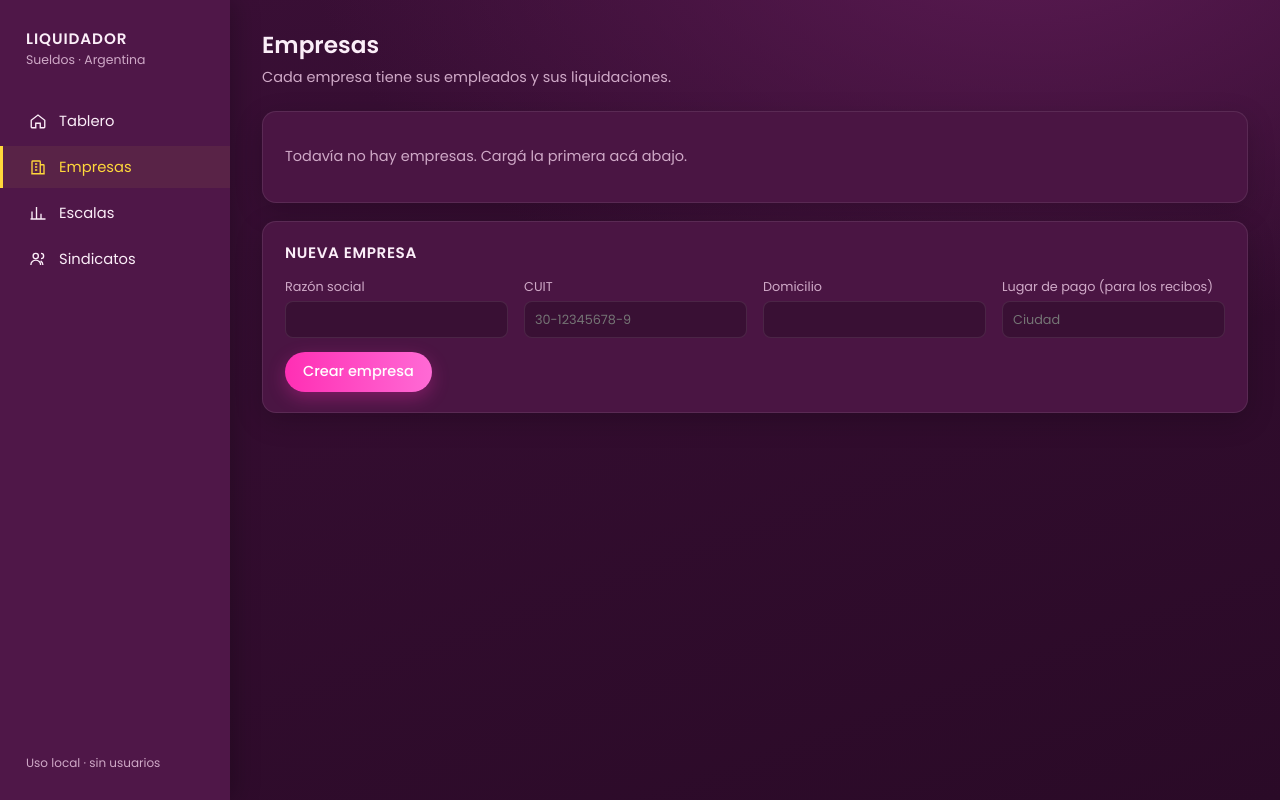
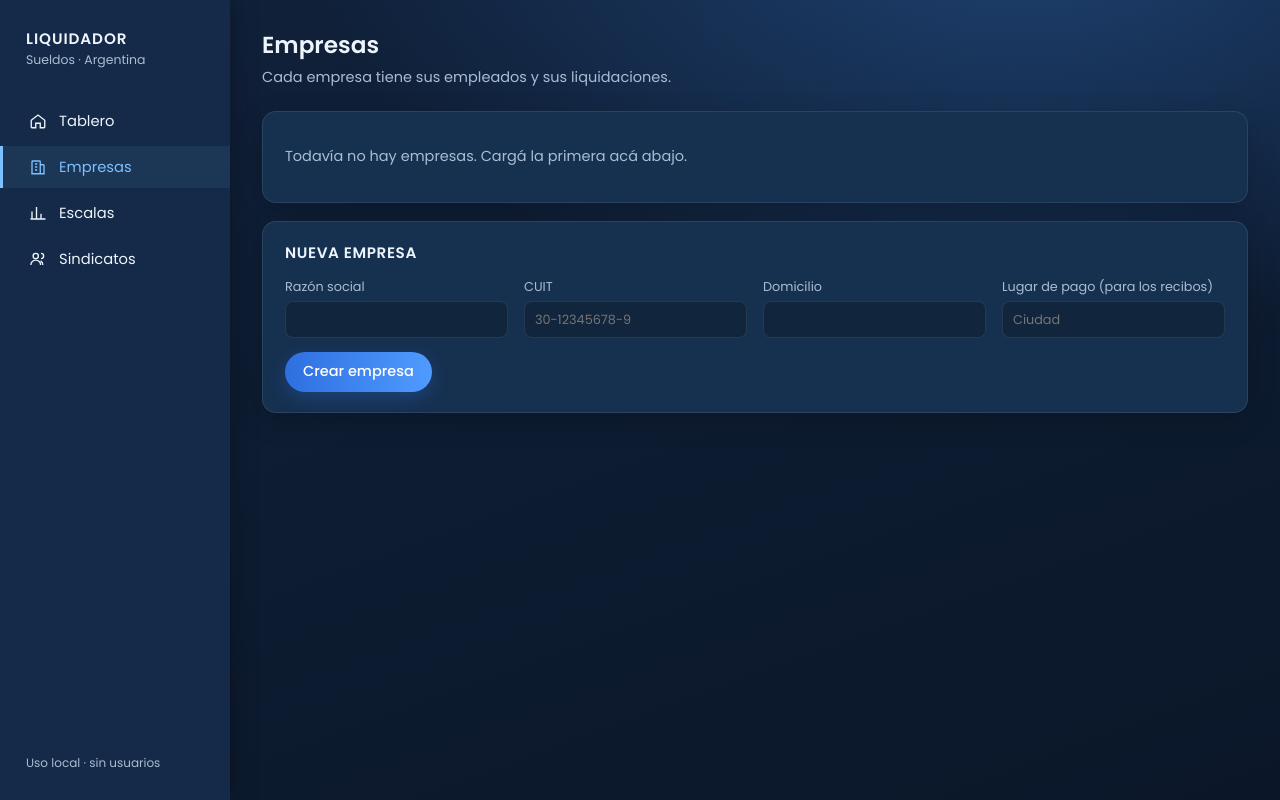
Before and after one commit to lugonesylugones-ai/liquidador-sueldos-argentina, a Flask app: page /empresas in a window 1280 px wide. Run offline with Flask 3, Linux system fonts and the light colour scheme; data that the repository does not hold is empty.

Commit message:
Tablero en tonos azules: el violeta y rosa cansaban la vista
Co-Authored-By: Claude Opus 5.5 (1M context) <noreply@anthropic.com>

```diff
--- a/backend/templates/base.html
+++ b/backend/templates/base.html
@@ -8,19 +8,19 @@
   <link href="https://fonts.googleapis.com/css2?family=Poppins:wght@400;500;600&display=swap" rel="stylesheet">
   <style>
     :root {
-      --fondo: #3a0f36; --fondo-2: #2a0a27; --lateral: #4f1748; --panel: #4a1543; --panel-2: #561a4e;
-      --texto: #fbeef8; --suave: #cfa9c7; --borde: rgba(255,255,255,.09); --campo: rgba(0,0,0,.22);
-      --g1: linear-gradient(90deg, #ff2fb4, #ff6ad5);
-      --g2: linear-gradient(90deg, #b13cff, #3a7bff);
-      --g3: linear-gradient(90deg, #ff5a36, #ff3fa4);
-      --g4: linear-gradient(90deg, #ffd83b, #ff9f1c);
-      --acento: #ff5ccf; --ok: #3ee6a0; --error: #ff6b81; --aviso: #ffcf4a;
+      --fondo: #10213a; --fondo-2: #0b1729; --lateral: #142a48; --panel: #16304f; --panel-2: #1b3a5e;
+      --texto: #eef4fb; --suave: #a9bdd4; --borde: rgba(255,255,255,.09); --campo: rgba(0,0,0,.22);
+      --g1: linear-gradient(90deg, #2f6fe0, #4f9bff);
+      --g2: linear-gradient(90deg, #1f8a9e, #33b5c9);
+      --g3: linear-gradient(90deg, #4b5fc4, #6f86e8);
+      --g4: linear-gradient(90deg, #2a9d74, #45c495);
+      --acento: #5aa9ff; --ok: #3ee6a0; --error: #ff6b81; --aviso: #ffcf4a;
     }
     * { box-sizing: border-box; }
     html, body { margin: 0; }
     html { background: var(--fondo-2); }
     body { font: 14.5px/1.5 "Poppins", system-ui, sans-serif; color: var(--texto);
-           background: radial-gradient(1200px 700px at 80% -10%, #5a1a52 0%, transparent 60%), linear-gradient(160deg, var(--fondo), var(--fondo-2));
+           background: radial-gradient(1200px 700px at 80% -10%, #1e4170 0%, transparent 60%), linear-gradient(160deg, var(--fondo), var(--fondo-2));
            background-attachment: fixed; min-height: 100vh; }
     a { color: var(--acento); }
     .app { display: grid; grid-template-columns: 230px minmax(0, 1fr); min-height: 100vh; }
@@ -31,7 +31,7 @@
     aside a { display: flex; align-items: center; gap: 12px; padding: 10px 26px; color: var(--texto);
               text-decoration: none; border-left: 3px solid transparent; font-size: .92rem; }
     aside a:hover { background: rgba(255,255,255,.04); }
-    aside a.activo { color: #ffd83b; border-left-color: #ffd83b; background: rgba(255,216,59,.06); }
+    aside a.activo { color: #7cc0ff; border-left-color: #7cc0ff; background: rgba(124,192,255,.08); }
     aside svg { width: 18px; height: 18px; flex: none; }
     aside .pie { margin-top: auto; padding: 0 26px; color: var(--suave); font-size: .75rem; }
     main { padding: 28px 32px 48px; max-width: 1180px; width: 100%; min-width: 0; }
@@ -47,7 +47,7 @@
     .tiles { display: grid; grid-template-columns: repeat(auto-fit, minmax(200px, 1fr)); gap: 16px; margin-bottom: 20px; }
     .tile { border-radius: 14px; padding: 16px 18px; color: #fff; box-shadow: 0 10px 26px rgba(0,0,0,.25); }
     .tile.g1 { background: var(--g1); } .tile.g2 { background: var(--g2); }
-    .tile.g3 { background: var(--g3); } .tile.g4 { background: var(--g4); color: #3a1300; }
+    .tile.g3 { background: var(--g3); } .tile.g4 { background: var(--g4); }
     .tile .valor { font-size: clamp(1.1rem, 1.7vw, 1.5rem); white-space: nowrap; font-weight: 600; line-height: 1.2; font-variant-numeric: tabular-nums; }
     .tile .rotulo { font-size: .8rem; opacity: .9; }
     .grilla { display: grid; grid-template-columns: repeat(auto-fit, minmax(190px, 1fr)); gap: 12px 16px; }
@@ -65,7 +65,7 @@
     select option { background: var(--panel-2); }
     button, .boton { font: inherit; font-weight: 500; padding: 9px 18px; border-radius: 999px; border: 0;
                      background: var(--g1); color: #fff; cursor: pointer; text-decoration: none; display: inline-block;
-                     box-shadow: 0 6px 18px rgba(255,47,180,.3); }
+                     box-shadow: 0 6px 18px rgba(47,111,224,.3); }
     button:disabled { opacity: .45; cursor: default; }
     .boton.sec { background: transparent; color: var(--texto); border: 1px solid var(--borde); box-shadow: none; }
     .boton.chico { padding: 4px 12px; font-size: .8rem; }
@@ -84,7 +84,7 @@
     .aviso { border-left: 4px solid var(--aviso); background: rgba(255,207,74,.08); padding: 10px 14px; border-radius: 10px; margin-bottom: 14px; }
     .chip { font-size: .72rem; padding: 2px 9px; border-radius: 99px; background: rgba(255,207,74,.15); color: var(--aviso); white-space: nowrap; }
     .chip.ok { background: rgba(62,230,160,.14); color: var(--ok); }
-    .chip.rosa { background: rgba(255,92,207,.15); color: var(--acento); }
+    .chip.rosa { background: rgba(90,169,255,.15); color: var(--acento); }
     details summary { cursor: pointer; color: var(--acento); }
     .barra { height: 8px; border-radius: 99px; background: rgba(255,255,255,.08); overflow: hidden; }
     .barra span { display: block; height: 100%; border-radius: 99px; }
@@ -93,7 +93,7 @@
       aside { position: static; height: auto; flex-direction: row; flex-wrap: wrap; padding: 12px 8px; gap: 0; }
       .marca { width: 100%; padding: 4px 12px 10px; }
       aside a { padding: 8px 12px; border-left: 0; border-bottom: 2px solid transparent; }
-      aside a.activo { border-bottom-color: #ffd83b; }
+      aside a.activo { border-bottom-color: #7cc0ff; }
       aside .pie { display: none; }
       main { padding: 20px 16px 40px; }
       .dos { grid-template-columns: 1fr; }
```
